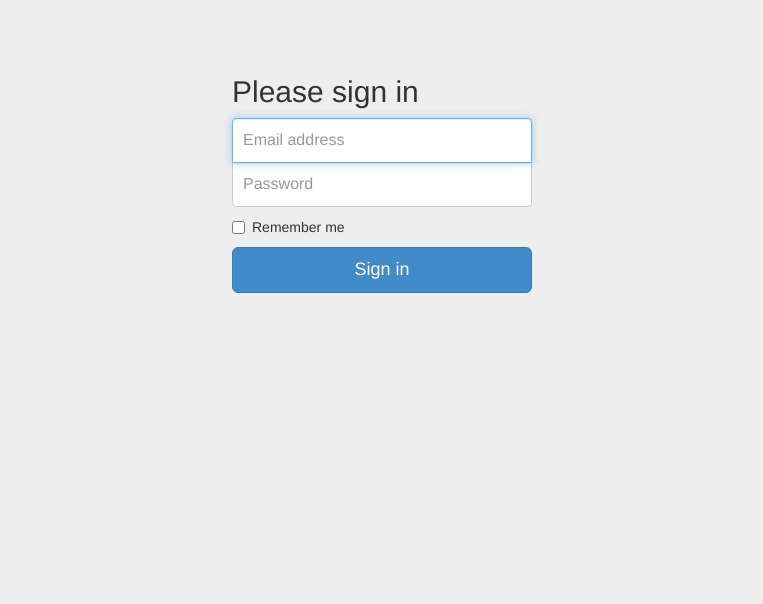
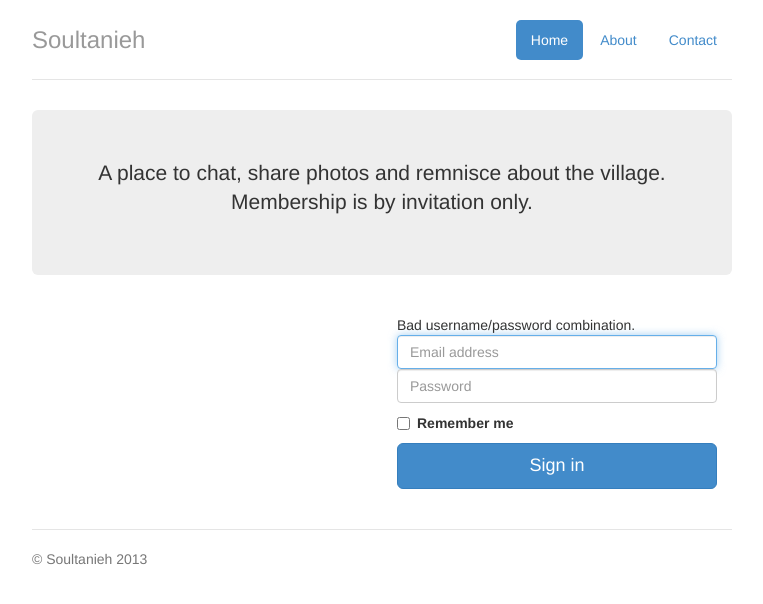
Before and after one commit to lionbarz/soultanieh, a PHP site: page /signin.php in a window 1280 px wide. Shown: the top 604 px of the page, without its empty margins (258-1021 px from the left). Run offline with PHP 8.4, Linux system fonts and the light colour scheme.

Commit message:
Redirection framework.

```diff
--- /dev/null
+++ b/lib.php
@@ -0,0 +1,6 @@
+<?php
+function render($file, $layout) {
+  $main_file = $file;
+  include($layout);
+}
+?>
--- a/signin.php
+++ b/signin.php
@@ -1,46 +1,16 @@
-<!DOCTYPE html>
-<html lang="en">
-  <head>
-    <meta charset="utf-8">
-    <meta name="viewport" content="width=device-width, initial-scale=1.0">
-    <meta name="description" content="">
-    <meta name="author" content="">
-    <link rel="shortcut icon" href="../../assets/ico/favicon.png">
+<?php
+$logged_in = false;
+if ($logged_in) {
+  $email = htmlspecialchars($_POST["email"]);
+  echo 'Hello ' . $email . '!';
+  echo 'Pass ' . htmlspecialchars($_POST["password"]) . '!';
 
-    <title>Soultanieh Signin</title>
-
-    <!-- Bootstrap core CSS -->
-    <link href="bootstrap/css/bootstrap.css" rel="stylesheet">
-
-    <!-- Custom styles for this template -->
-    <link href="bootstrap/css/signin.css" rel="stylesheet">
-
-    <!-- HTML5 shim and Respond.js IE8 support of HTML5 elements and media queries -->
-    <!--[if lt IE 9]>
-      <script src="../../assets/js/html5shiv.js"></script>
-      <script src="../../assets/js/respond.min.js"></script>
-    <![endif]-->
-  </head>
-
-  <body>
-
-    <div class="container">
-
-      <form class="form-signin" action="handle_signin.php" method="post">
-        <h2 class="form-signin-heading">Please sign in</h2>
-        <input type="text" name="email" class="form-control" placeholder="Email address" autofocus>
-        <input type="password" name="password" class="form-control" placeholder="Password">
-        <label class="checkbox">
-          <input type="checkbox" value="remember-me"> Remember me
-        </label>
-        <button class="btn btn-lg btn-primary btn-block" type="submit">Sign in</button>
-      </form>
-
-    </div> <!-- /container -->
-
-
-    <!-- Bootstrap core JavaScript
-    ================================================== -->
-    <!-- Placed at the end of the document so the pages load faster -->
-  </body>
-</html>
+  session_start();
+  // store session data
+  $_SESSION['email']=$email;
+  echo '<a href="view_room.php">watch</a>';
+} else {
+  $error = "Bad username/password combination.";
+  include('index.php');
+}
+?>
--- /dev/null
+++ b/views/home.php
@@ -0,0 +1,11 @@
+      <div class="jumbotron">
+        <p>A place to chat, share photos and remnisce about the village. Membership is by invitation only.</p>
+      </div>
+
+      <div class="row marketing">
+        <div class="col-lg-6">
+        </div>
+        <div class="col-lg-6">
+          <?php include('views/signin_form.php'); ?>
+       </div>
+      </div>
--- /dev/null
+++ b/views/layouts/jumbotron.php
@@ -0,0 +1,50 @@
+<!DOCTYPE html>
+<html lang="en">
+  <head>
+    <meta charset="utf-8">
+    <meta name="viewport" content="width=device-width, initial-scale=1.0">
+    <meta name="description" content="">
+    <meta name="author" content="">
+    <link rel="shortcut icon" href="favicon.png">
+
+    <title>Soultanieh</title>
+
+    <!-- Bootstrap core CSS -->
+    <link href="bootstrap/css/bootstrap.css" rel="stylesheet">
+
+    <!-- Custom styles for this template -->
+    <link href="bootstrap/css/jumbotron-narrow.css" rel="stylesheet">
+
+    <!-- HTML5 shim and Respond.js IE8 support of HTML5 elements and media queries -->
+    <!--[if lt IE 9]>
+      <script src="../../assets/js/html5shiv.js"></script>
+      <script src="../../assets/js/respond.min.js"></script>
+    <![endif]-->
+  </head>
+
+  <body>
+
+    <div class="container">
+      <div class="header">
+        <ul class="nav nav-pills pull-right">
+          <li class="active"><a href="#">Home</a></li>
+          <li><a href="#">About</a></li>
+          <li><a href="#">Contact</a></li>
+        </ul>
+        <h3 class="text-muted">Soultanieh</h3>
+      </div>
+
+      <?php include($main_file); ?>
+
+      <div class="footer">
+        <p>&copy; Soultanieh 2013</p>
+      </div>
+
+    </div> <!-- /container -->
+
+
+    <!-- Bootstrap core JavaScript
+    ================================================== -->
+    <!-- Placed at the end of the document so the pages load faster -->
+  </body>
+</html>
--- /dev/null
+++ b/views/signin_form.php
@@ -0,0 +1,9 @@
+      <?php if ($GLOBALS['error']) { echo $GLOBALS['error']; } ?>
+      <form class="form-signin" action="signin.php" method="post">
+        <input type="text" name="email" class="form-control" placeholder="Email address" autofocus>
+        <input type="password" name="password" class="form-control" placeholder="Password">
+        <label class="checkbox">
+          <input type="checkbox" value="remember-me"> Remember me
+        </label>
+        <button class="btn btn-lg btn-primary btn-block" type="submit">Sign in</button>
+      </form>
```
Also changed, not shown: handle_signin.php (deleted, +0 -16 lines).
